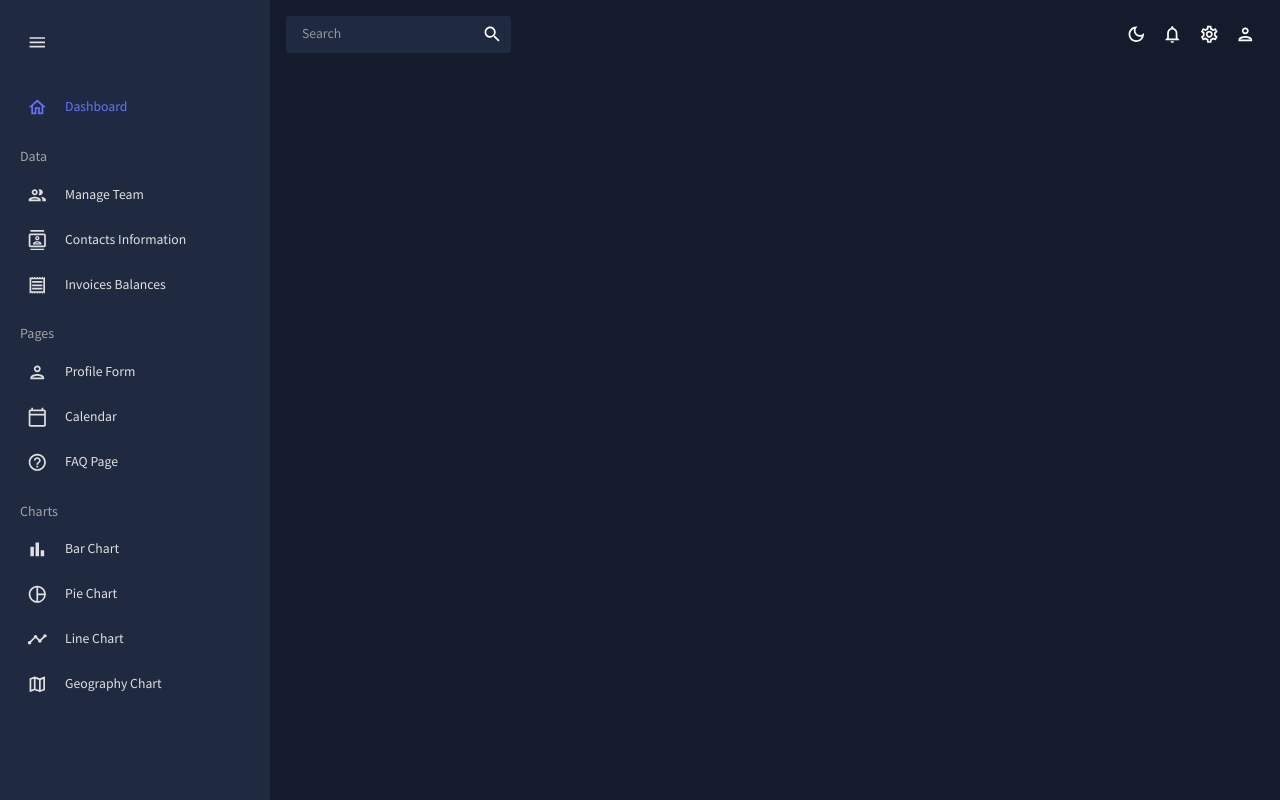
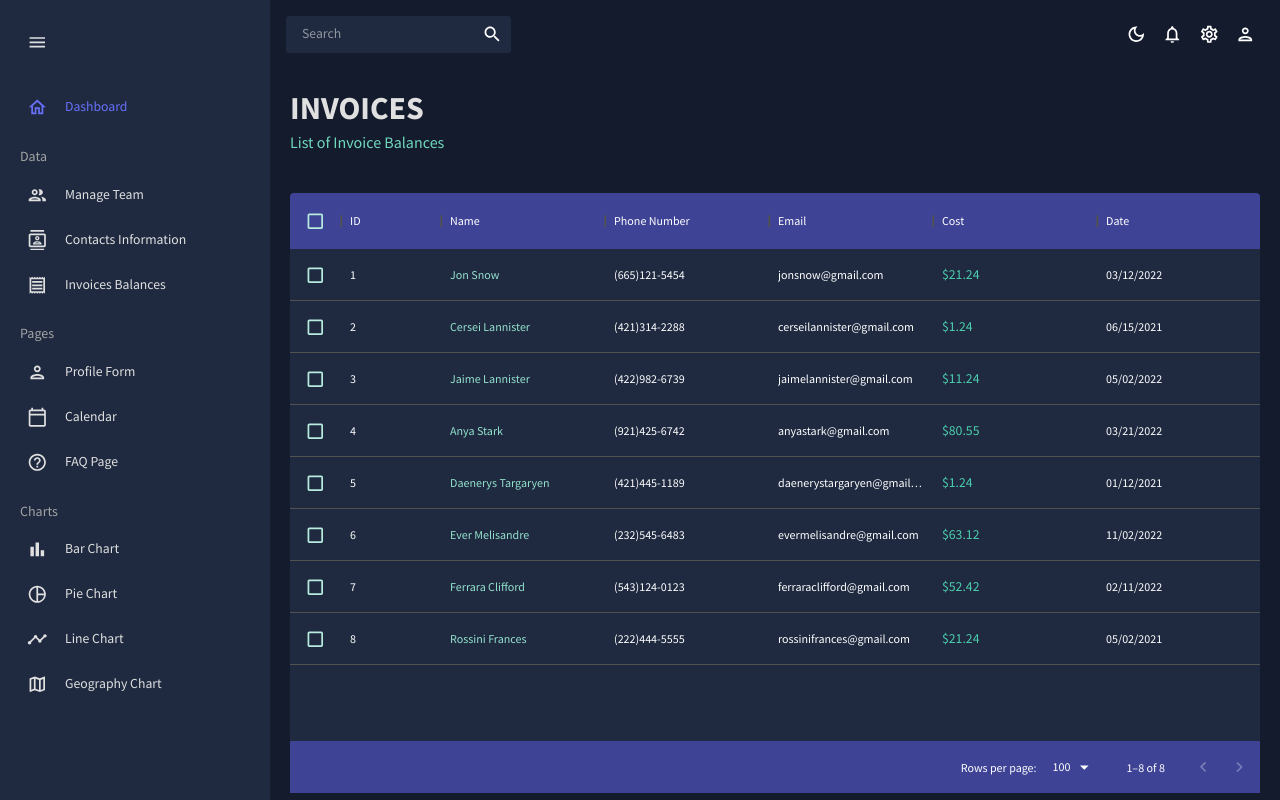
Before and after one commit to Mustafaisaev3/React-Admin-Dashboard, a React (Create React App) app: page /invoices in a window 1280 px wide. Built offline with nearby package versions, Linux system fonts and the light colour scheme.

Commit message:
Making invoices page

```diff
--- a/src/App.js
+++ b/src/App.js
@@ -6,7 +6,7 @@
 import Dashboard from "./scenes/dashboard";
 import Team from "./scenes/team";
 import Contacts from "./scenes/contacts";
-// import Invoices from "./scenes/invoices";
+import Invoices from "./scenes/invoices";
 // import Bar from "./scenes/bar";
 // import Form from "./scenes/form";
 // import Line from "./scenes/line";
@@ -31,8 +31,8 @@
               <Route path="/" element={<Dashboard />} />
               <Route path="/team" element={<Team />} />
               <Route path="/contacts" element={<Contacts />} />
-              {/* <Route path="/invoices" element={<Invoices />} />
-              <Route path="/form" element={<Form />} />
+              <Route path="/invoices" element={<Invoices />} />
+              {/* <Route path="/form" element={<Form />} />
               <Route path="/bar" element={<Bar />} />
               <Route path="/pie" element={<Pie />} />
               <Route path="/line" element={<Line />} />
--- /dev/null
+++ b/src/scenes/invoices/index.jsx
@@ -0,0 +1,83 @@
+import { Box, Typography, useTheme } from "@mui/material";
+import { DataGrid } from "@mui/x-data-grid";
+import { tokens } from "../../theme";
+import { mockDataInvoices } from "../../data/mockData";
+import Header from "../../components/Header";
+
+const Invoices = () => {
+  const theme = useTheme();
+  const colors = tokens(theme.palette.mode);
+  const columns = [
+    { field: "id", headerName: "ID" },
+    {
+      field: "name",
+      headerName: "Name",
+      flex: 1,
+      cellClassName: "name-column--cell",
+    },
+    {
+      field: "phone",
+      headerName: "Phone Number",
+      flex: 1,
+    },
+    {
+      field: "email",
+      headerName: "Email",
+      flex: 1,
+    },
+    {
+      field: "cost",
+      headerName: "Cost",
+      flex: 1,
+      renderCell: (params) => (
+        <Typography color={colors.greenAccent[500]}>
+          ${params.row.cost}
+        </Typography>
+      ),
+    },
+    {
+      field: "date",
+      headerName: "Date",
+      flex: 1,
+    },
+  ];
+
+  return (
+    <Box m="20px">
+      <Header title="INVOICES" subtitle="List of Invoice Balances" />
+      <Box
+        m="40px 0 0 0"
+        height="75vh"
+        sx={{
+          "& .MuiDataGrid-root": {
+            border: "none",
+          },
+          "& .MuiDataGrid-cell": {
+            borderBottom: "none",
+          },
+          "& .name-column--cell": {
+            color: colors.greenAccent[300],
+          },
+          "& .MuiDataGrid-columnHeaders": {
+            backgroundColor: colors.blueAccent[700],
+            borderBottom: "none",
+          },
+          "& .MuiDataGrid-virtualScroller": {
+            backgroundColor: colors.primary[400],
+          },
+          "& .MuiDataGrid-footerContainer": {
+            borderTop: "none",
+            backgroundColor: colors.blueAccent[700],
+          },
+          "& .MuiCheckbox-root": {
+            color: `${colors.greenAccent[200]} !important`,
+          },
+        }}
+      >
+        <DataGrid checkboxSelection rows={mockDataInvoices} columns={columns} />
+      </Box>
+    </Box>
+  );
+};
+
+export default Invoices;
```
